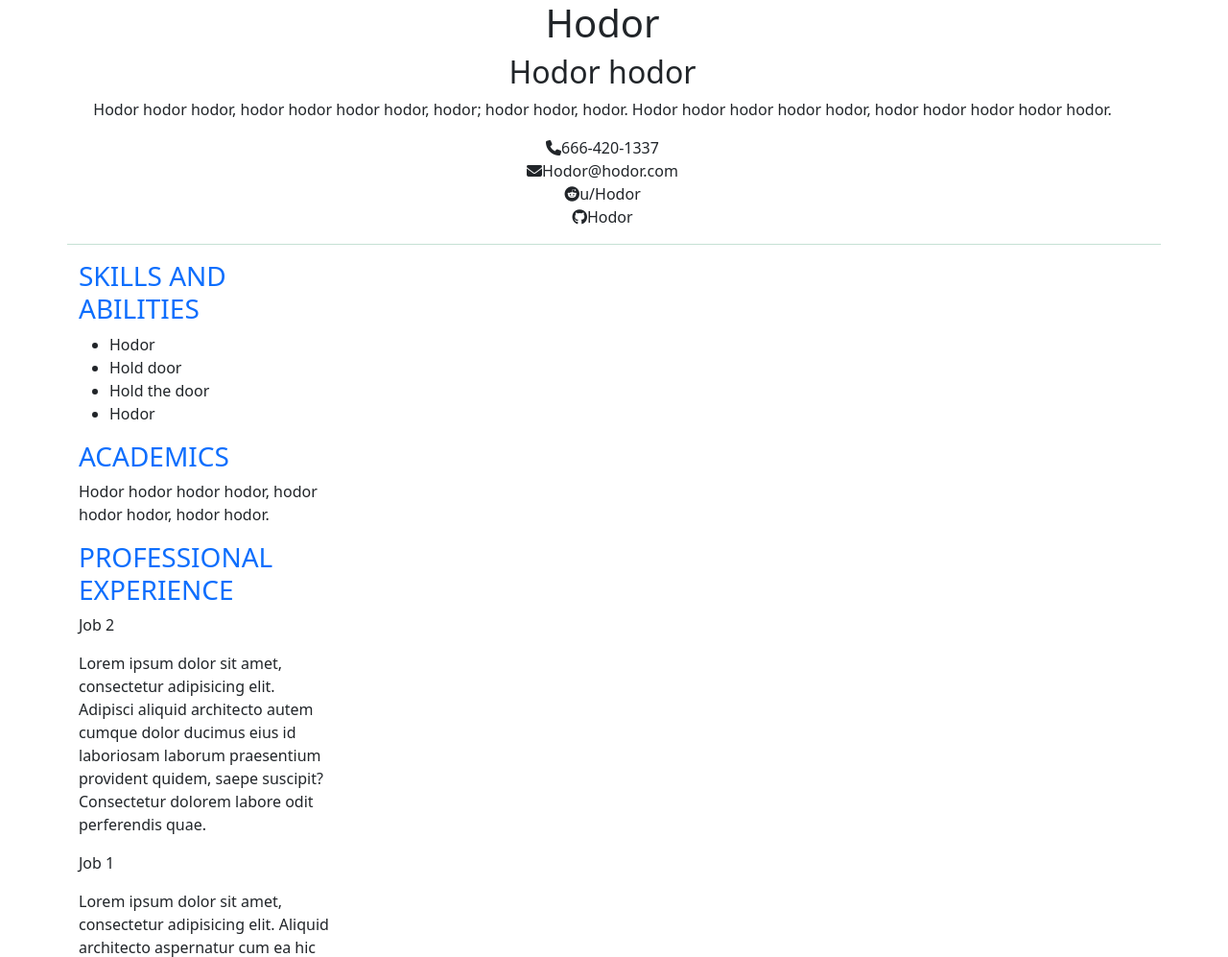
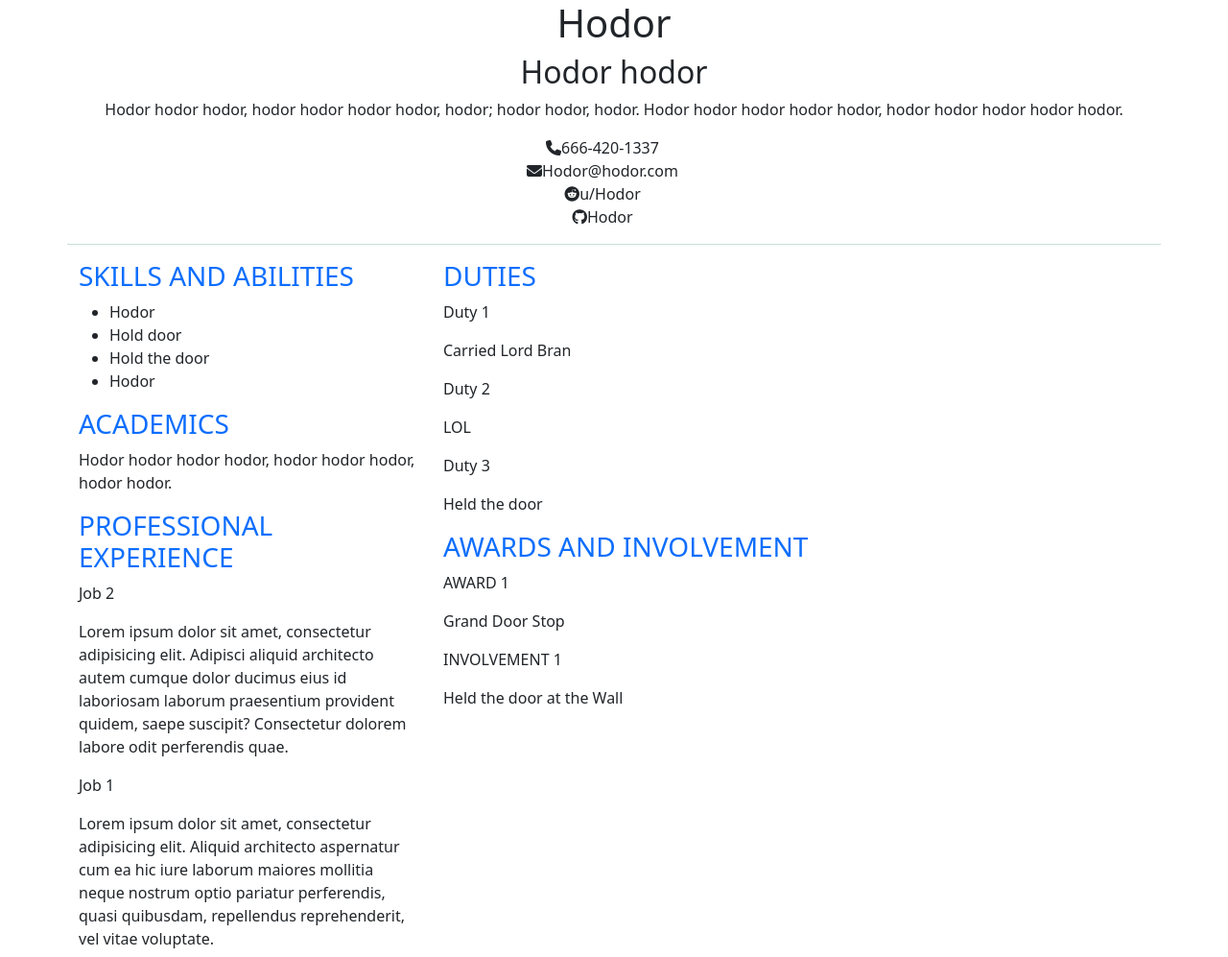
Before and after one commit to 5T0P5331N6M3/codeup-web-exercises, a plain HTML site: page html/Grid-Resume.html in a window 1280 px wide. Shown: the top 997 px of the page at 96% size. Drawn offline with nearby package versions, Linux system fonts and the light colour scheme.

Commit message:
finished

```diff
--- a/html/Grid-Resume.html
+++ b/html/Grid-Resume.html
@@ -7,22 +7,22 @@
     <meta http-equiv="X-UA-Compatible" content="ie=edge">
     <title>Hodor's Resume</title>
     <link href="https://cdnjs.cloudflare.com/ajax/libs/font-awesome/6.1.2/css/all.min.css" rel="stylesheet">
-    <link href="https://cdn.jsdelivr.net/npm/bootstrap@5.1.3/dist/css/bootstrap.min.css" rel="stylesheet" integrity="sha384-1BmE4kWBq78iYhFldvKuhfTAU6auU8tT94WrHftjDbrCEXSU1oBoqyl2QvZ6jIW3" crossorigin="anonymous">
+    <link href="https://cdn.jsdelivr.net/npm/bootstrap@5.1.3/dist/css/bootstrap.min.css" rel="stylesheet"
+          integrity="sha384-1BmE4kWBq78iYhFldvKuhfTAU6auU8tT94WrHftjDbrCEXSU1oBoqyl2QvZ6jIW3" crossorigin="anonymous">
 
 </head>
 <body>
 <!--Top-->
 <div class="container">
     <div class="row">
-        <div class="row">
         <h1 class="text-center">Hodor</h1>
-        </div>
-        <div class="row">
+
         <h2 class="text-center">Hodor hodor</h2>
-        </div>
-        <div class="row">
-            <p class="text-center">Hodor hodor hodor, hodor hodor hodor hodor, hodor; hodor hodor, hodor. Hodor hodor hodor hodor hodor, hodor hodor hodor hodor hodor.</p>
-        </div>
+
+
+        <p class="text-center">Hodor hodor hodor, hodor hodor hodor hodor, hodor; hodor hodor, hodor. Hodor hodor
+            hodor hodor hodor, hodor hodor hodor hodor hodor.</p>
+
         <div class="row">
             <ul class="list-unstyled text-center">
                 <li><a><i class="fa-solid fa-phone"></i>666-420-1337</a></li>
@@ -35,9 +35,7 @@
     </div>
     <!--left column-->
     <div class="row">
-        <div class="col-md-3">
-            <div>
-                <div>
+        <div class="col-md-4">
             <h3 class="text-primary">SKILLS AND ABILITIES</h3>
             <ul>
                 <li>Hodor</li>
@@ -45,27 +43,24 @@
                 <li>Hold the door</li>
                 <li>Hodor</li>
             </ul>
-                </div>
-            </div>
-            <div>
-                <div>
             <h3 class="text-primary">ACADEMICS</h3>
             <p>Hodor hodor hodor hodor, hodor hodor hodor, hodor hodor.</p>
-                </div>
-            </div>
-            <div>
             <div>
                 <h3 class="text-primary">PROFESSIONAL EXPERIENCE</h3>
                 <p>Job 2</p>
-                    <p>Lorem ipsum dolor sit amet, consectetur adipisicing elit. Adipisci aliquid architecto autem cumque dolor ducimus eius id laboriosam laborum praesentium provident quidem, saepe suscipit? Consectetur dolorem labore odit perferendis quae.</p>
+                <p>Lorem ipsum dolor sit amet, consectetur adipisicing elit. Adipisci aliquid architecto autem cumque
+                    dolor
+                    ducimus eius id laboriosam laborum praesentium provident quidem, saepe suscipit? Consectetur dolorem
+                    labore odit perferendis quae.</p>
                 <p>Job 1</p>
-                    <p>Lorem ipsum dolor sit amet, consectetur adipisicing elit. Aliquid architecto aspernatur cum ea hic iure laborum maiores mollitia neque nostrum optio pariatur perferendis, quasi quibusdam, repellendus reprehenderit, vel vitae voluptate.</p>
+                <p>Lorem ipsum dolor sit amet, consectetur adipisicing elit. Aliquid architecto aspernatur cum ea hic
+                    iure
+                    laborum maiores mollitia neque nostrum optio pariatur perferendis, quasi quibusdam, repellendus
+                    reprehenderit, vel vitae voluptate.</p>
             </div>
+
         </div>
-        </div>
-    </div>
-    <div class="col-md-4">
-        <div>
+        <div class="col-md-8">
             <h3 class="text-primary">DUTIES</h3>
             <p>Duty 1</p>
             <p>Carried Lord Bran</p>
@@ -73,8 +68,7 @@
             <p>LOL</p>
             <p>Duty 3</p>
             <p>Held the door</p>
-        </div>
-        <div>
+
             <h3 class="text-primary">AWARDS AND INVOLVEMENT</h3>
             <p>AWARD 1</p>
             <p>Grand Door Stop</p>
@@ -82,9 +76,10 @@
             <p>Held the door at the Wall</p>
         </div>
     </div>
-</div>
 
-<script src="https://cdn.jsdelivr.net/npm/bootstrap@5.1.3/dist/js/bootstrap.bundle.min.js" integrity="sha384-ka7Sk0Gln4gmtz2MlQnikT1wXgYsOg+OMhuP+IlRH9sENBO0LRn5q+8nbTov4+1p" crossorigin="anonymous"></script>
+    <script src="https://cdn.jsdelivr.net/npm/bootstrap@5.1.3/dist/js/bootstrap.bundle.min.js"
+            integrity="sha384-ka7Sk0Gln4gmtz2MlQnikT1wXgYsOg+OMhuP+IlRH9sENBO0LRn5q+8nbTov4+1p"
+            crossorigin="anonymous"></script>
     <!--Custom JS-->
 </body>
 </html>
```
Lines whose indentation alone changed are shown as unchanged.
